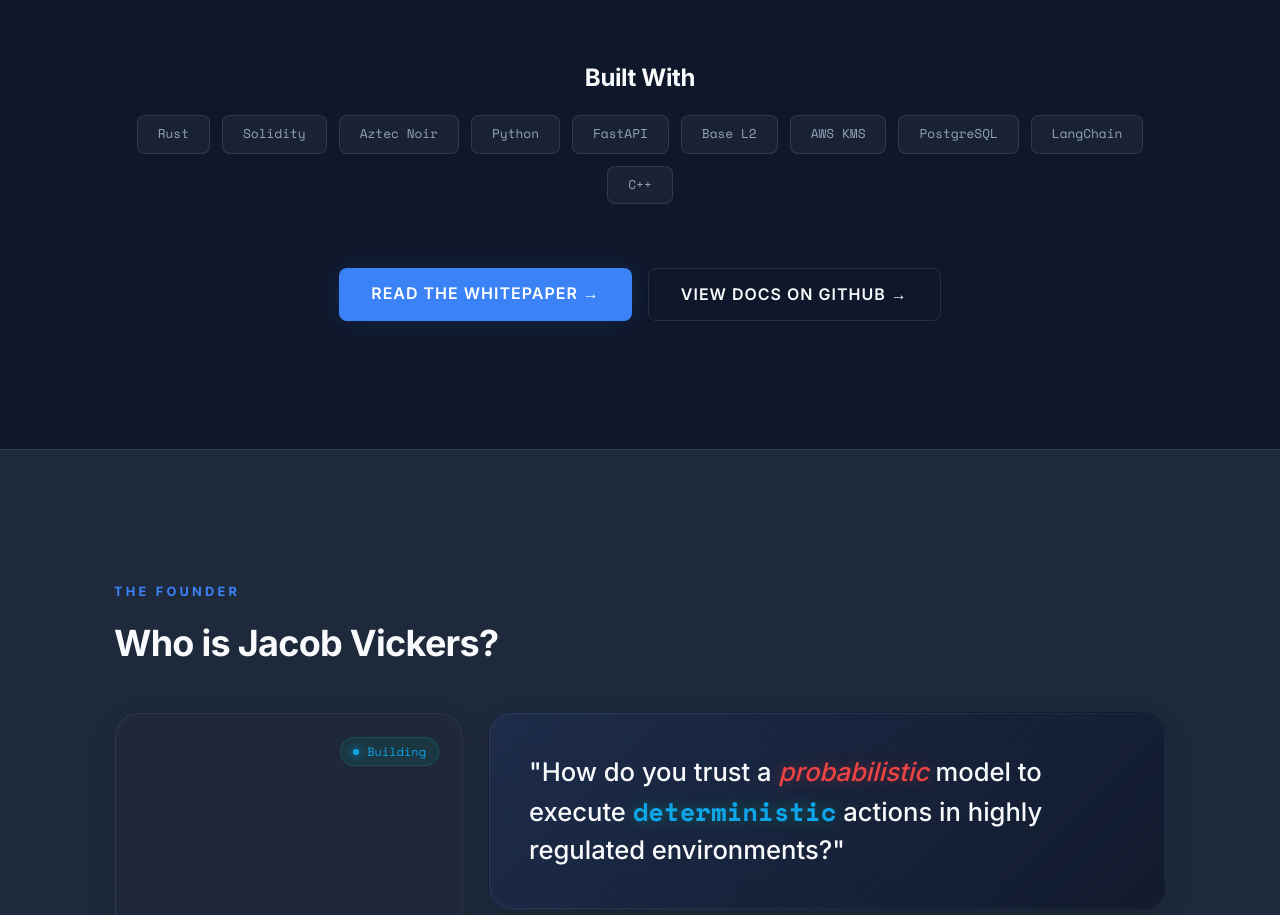
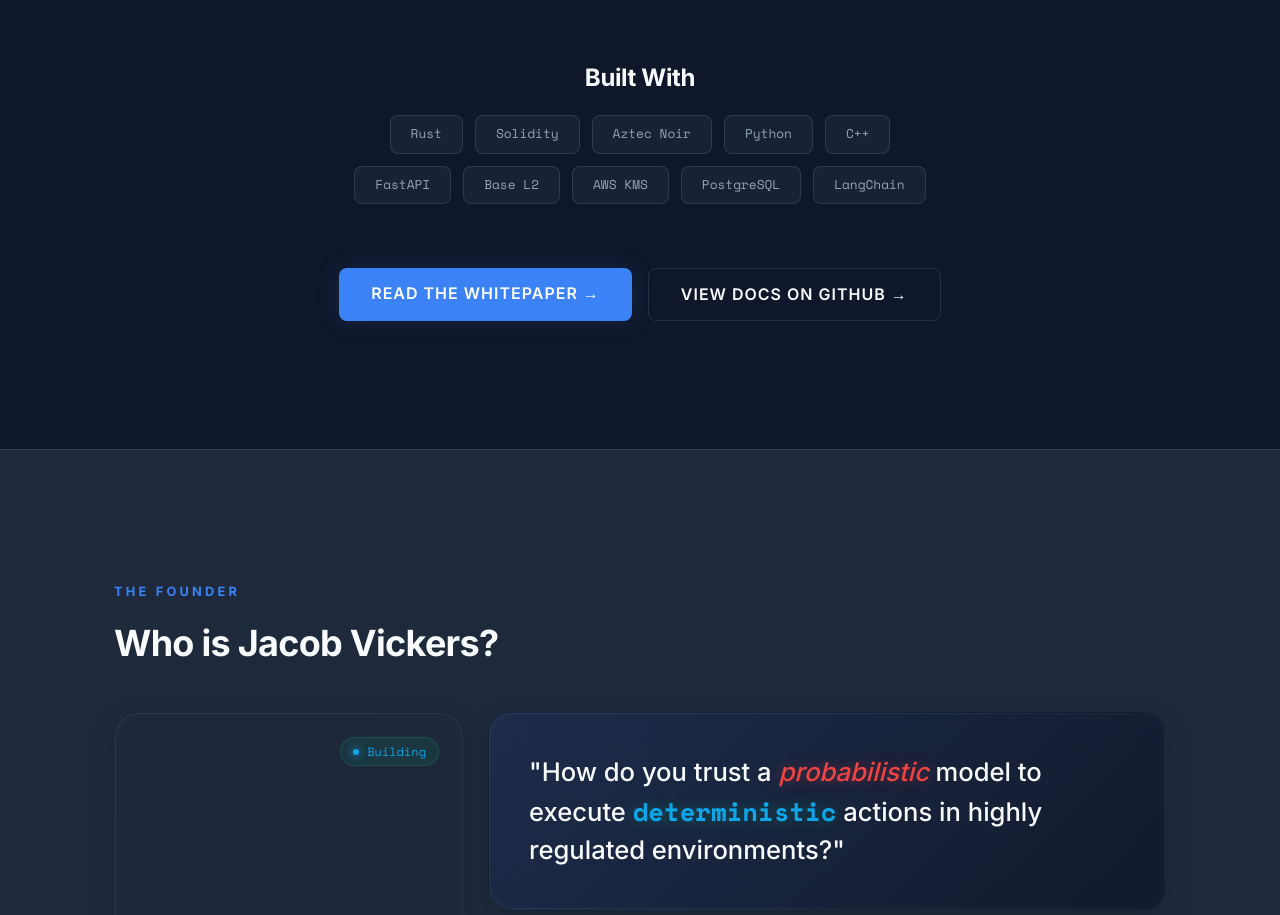
Before and after one commit to XibalbaTechSol/XibalbaTechSol.github.io, a plain HTML site: page index.html in a window 1280 px wide. Shown: the part 9430-10345 px from the top of the page. Drawn offline with nearby package versions, Linux system fonts and the light colour scheme.

Commit message:
Group programming languages into one row in Built With section

```diff
--- a/index.html
+++ b/index.html
@@ -450,17 +450,21 @@
             <!-- Tech Stack Badges -->
             <div style="margin-top: 4rem; text-align: center;">
                 <h3 style="margin-bottom: 1.5rem;">Built With</h3>
+                <div style="display: flex; flex-direction: column; gap: 0.75rem; align-items: center;">
                     <div class="stack-badges">
                         <span class="stack-badge">Rust</span>
                         <span class="stack-badge">Solidity</span>
                         <span class="stack-badge">Aztec Noir</span>
                         <span class="stack-badge">Python</span>
+                        <span class="stack-badge">C++</span>
+                    </div>
+                    <div class="stack-badges">
                         <span class="stack-badge">FastAPI</span>
                         <span class="stack-badge">Base L2</span>
                         <span class="stack-badge">AWS KMS</span>
                         <span class="stack-badge">PostgreSQL</span>
                         <span class="stack-badge">LangChain</span>
-                    <span class="stack-badge">C++</span>
+                    </div>
                 </div>
             </div>
 
```
Lines whose indentation alone changed are shown as unchanged.
